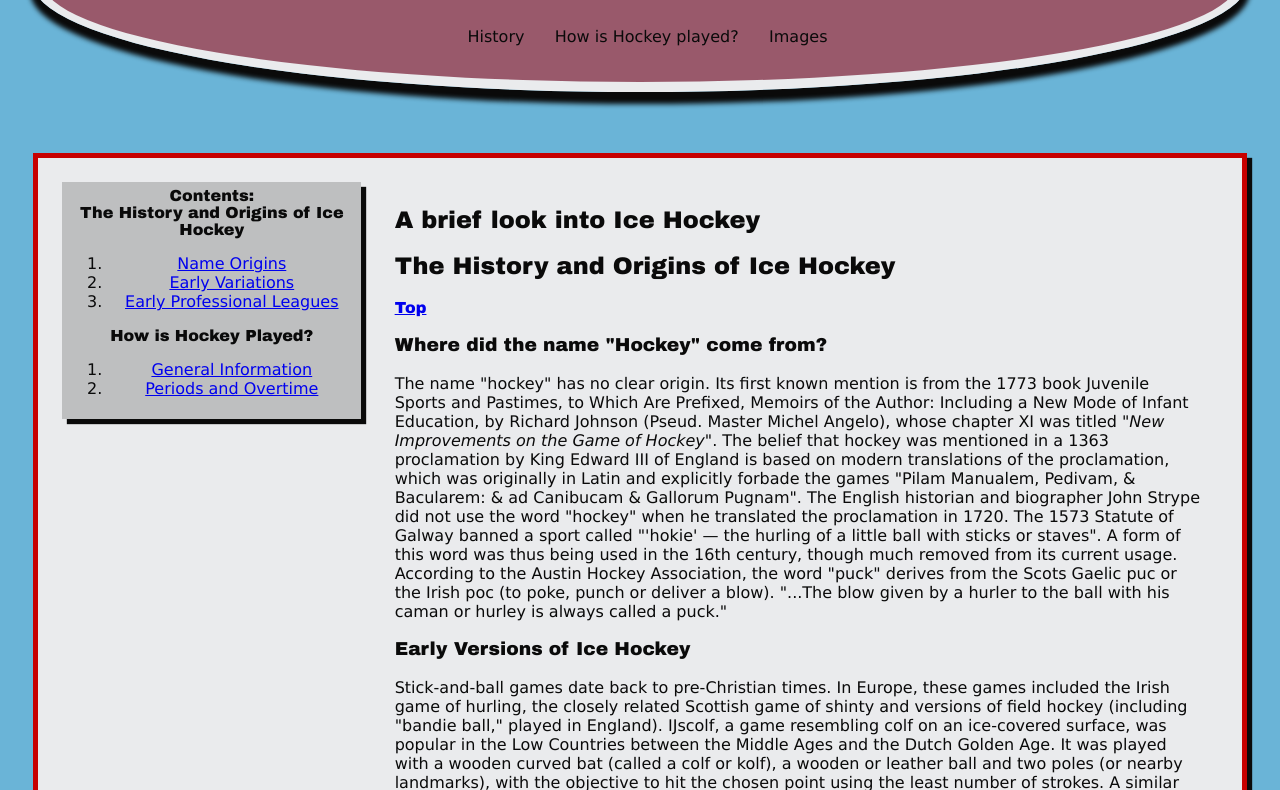
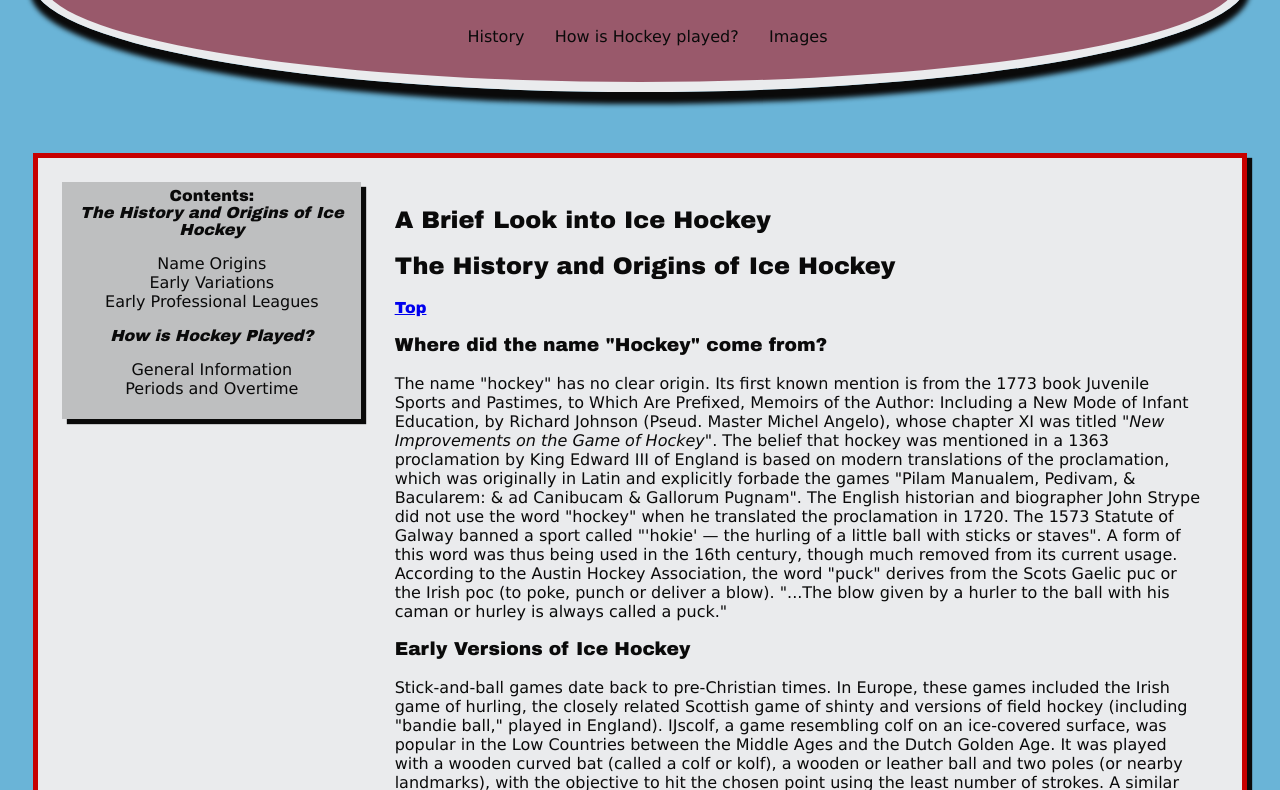
Before and after one commit to DPCobb/dws1, a plain HTML site: page cobb-daniel-project1/index.html in a window 1280 px wide. Shown: the part 134-924 px from the top of the page. Drawn offline with Linux system fonts and the light colour scheme.

Commit message:
aside nav, subtitle class, **validated
styling for <aside> nav and added class to subtitles in <aside> nav,
text shadow to <h1>

```diff
--- a/cobb-daniel-project1/css/main.css
+++ b/cobb-daniel-project1/css/main.css
@@ -13,6 +13,7 @@ h1 {
 	font-size: 300%;
 	line-height: 150%;
 	text-align: center;
+	text-shadow: 2px 2px #6AB4D7;
 }
 
 header {
@@ -23,7 +24,7 @@ header {
 	border: 10px solid #EAEBED;
 }
 
-header ul {
+header ul, aside ol {          			/* Header Nav style AND Aside Nav Style*/
 	list-style: none;
 	text-align: center;
 
@@ -34,12 +35,12 @@ header li {
 	padding-right: 25px;
 }
 
-header a:link {
+header a:link, aside a:link {			/* Header and Aside Nav Styles */
 	text-decoration: none;
 	color: #0A0A0A;
 }
 
-header a:hover {
+header a:hover, aside a:hover {
 	font-weight:700;
 }
 
@@ -47,7 +48,7 @@ header a:visited {
 	color: #949494;
 }
 
-header a:active{
+header a:active, aside a:active{
 	text-decoration: underline;
 }
 
@@ -80,6 +81,17 @@ article, aside {
 	display:inline-block;
 }
 
+aside ol {
+	padding:0;
+}
+
+aside a:visited {
+	color: rgba(199, 0, 0, 0.5);
+}
+
 p, figcaption, li {
 	font-family: Verdana, Geneva, sans-serif;
 }
+.subtitle {
+	font-style: italic;
+}
--- a/cobb-daniel-project1/index.html
+++ b/cobb-daniel-project1/index.html
@@ -20,20 +20,20 @@
 		<div id="container">
 			<aside>
 				<strong>Contents:</strong>
-				<br>The History and Origins of Ice Hockey
+				<br><span class="subtitle">The History and Origins of Ice Hockey</span>
 				<ol>
 					<li><a href="#name">Name Origins</a></li>
 					<li><a href="#early">Early Variations</a></li>
 					<li><a href="#professional">Early Professional Leagues</a></li>
 				</ol>
-				How is Hockey Played?
+				<span class="subtitle">How is Hockey Played?</span>
 				<ol>
 					<li><a href="#general">General Information</a></li>
 					<li><a href="#periods">Periods and Overtime</a></li>
 				</ol>
 			</aside>
 			<article>
-				<h2>A brief look into Ice Hockey</h2>
+				<h2>A Brief Look into Ice Hockey</h2>
 				<section id="history">
 					<h2>The History and Origins of Ice Hockey</h2> <a href="#top">Top</a>
 					<h3>Where did the name "Hockey" come from?</h3>
```
